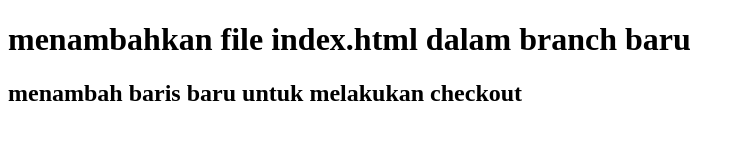
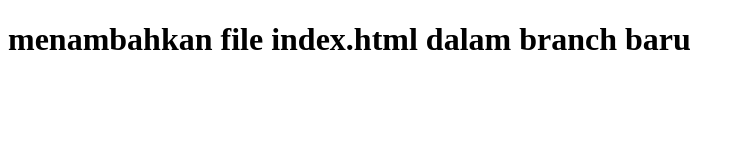
Before and after one commit to AA43000/TugasGit, a plain HTML site: page index.html in a window 1280 px wide. Shown: the whole page, without its empty margins (0-745 px from the left). Drawn offline with Linux system fonts and the light colour scheme.

Commit message:
melakukan reset dan revert

```diff
--- a/index.html
+++ b/index.html
@@ -5,6 +5,5 @@
 </head>
 <body>
     <h1>menambahkan file index.html dalam branch baru</h1>
-    <h2>menambah baris baru untuk melakukan checkout</h2>
 </body>
 </html>
```
